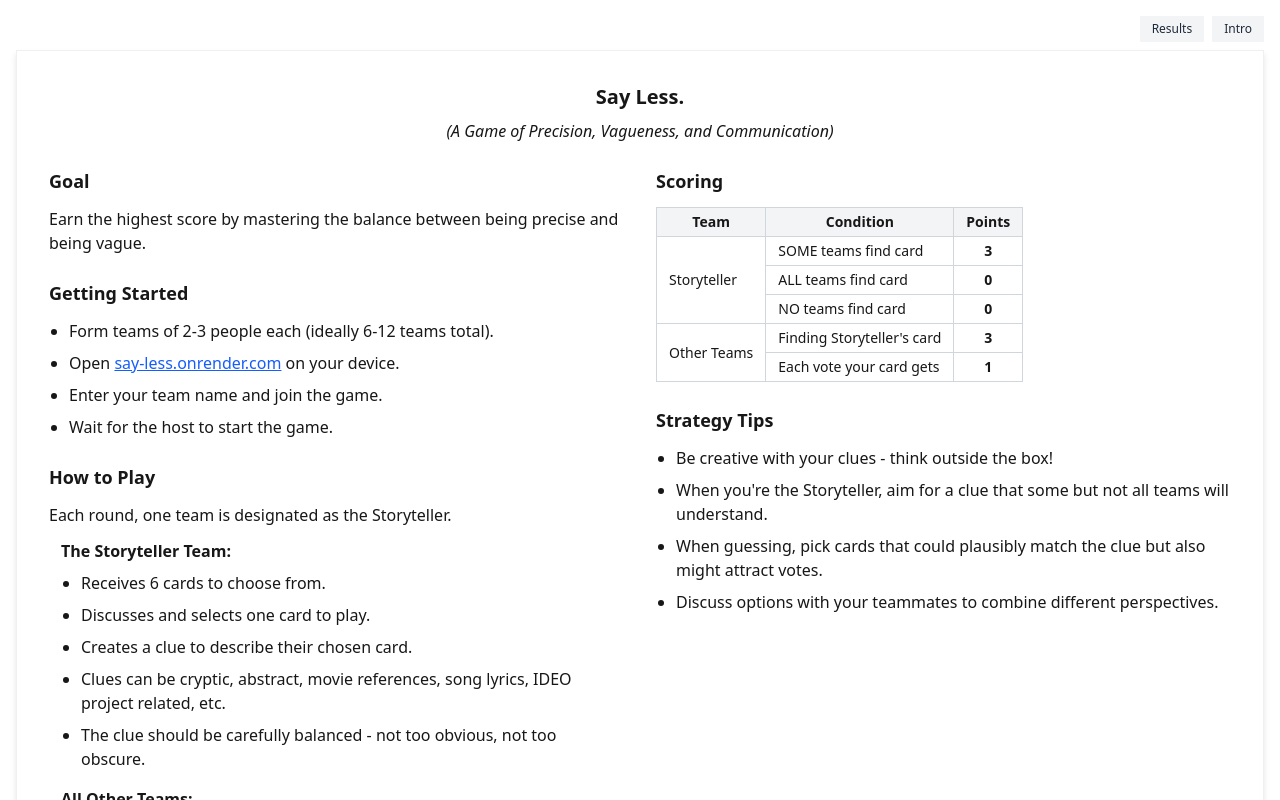
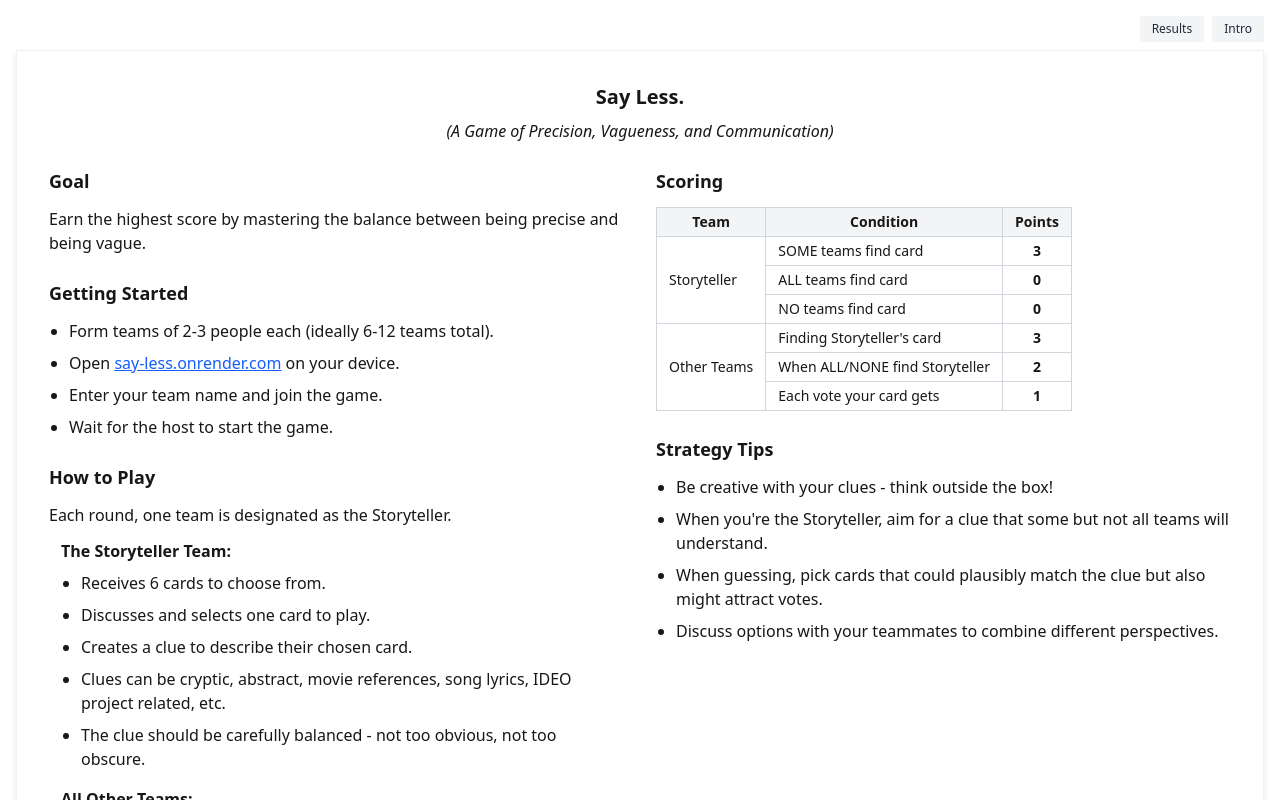
Before and after one commit to niravbeni/tmm, a Next.js app in the folder frontend/: page /rules in a window 1280 px wide. Built offline with nearby package versions, Linux system fonts and the light colour scheme; no server answers.

Commit message:
Update scoring rules in rules page to match actual game logic

```diff
--- a/frontend/src/app/rules/page.tsx
+++ b/frontend/src/app/rules/page.tsx
@@ -106,9 +106,13 @@ export default function RulesPage() {
                         <td className="border border-gray-300 dark:border-gray-700 px-3 py-1 text-center font-bold">0</td>
                       </tr>
                       <tr>
-                        <td className="border border-gray-300 dark:border-gray-700 px-3 py-1" rowSpan={2}>Other Teams</td>
+                        <td className="border border-gray-300 dark:border-gray-700 px-3 py-1" rowSpan={3}>Other Teams</td>
                         <td className="border border-gray-300 dark:border-gray-700 px-3 py-1">Finding Storyteller's card</td>
                         <td className="border border-gray-300 dark:border-gray-700 px-3 py-1 text-center font-bold">3</td>
+                      </tr>
+                      <tr>
+                        <td className="border border-gray-300 dark:border-gray-700 px-3 py-1">When ALL/NONE find Storyteller</td>
+                        <td className="border border-gray-300 dark:border-gray-700 px-3 py-1 text-center font-bold">2</td>
                       </tr>
                       <tr>
                         <td className="border border-gray-300 dark:border-gray-700 px-3 py-1">Each vote your card gets</td>
```
